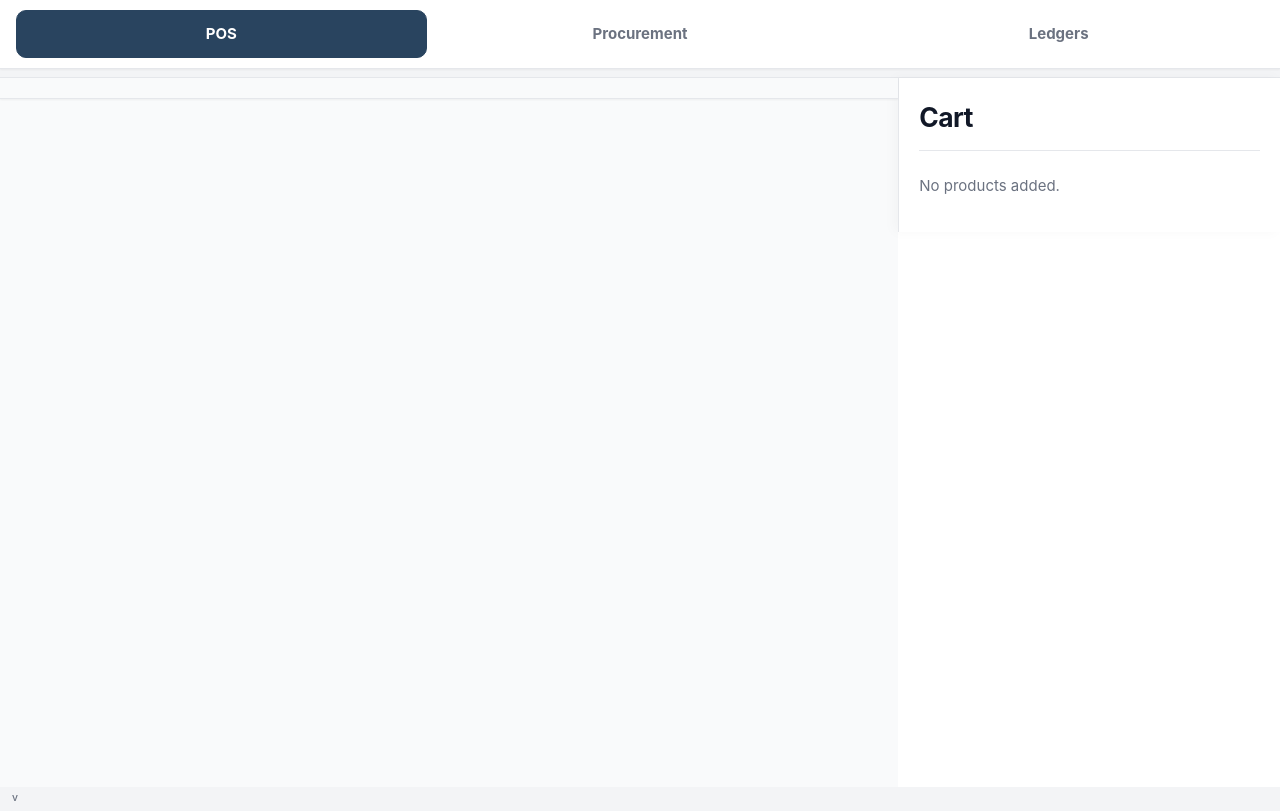
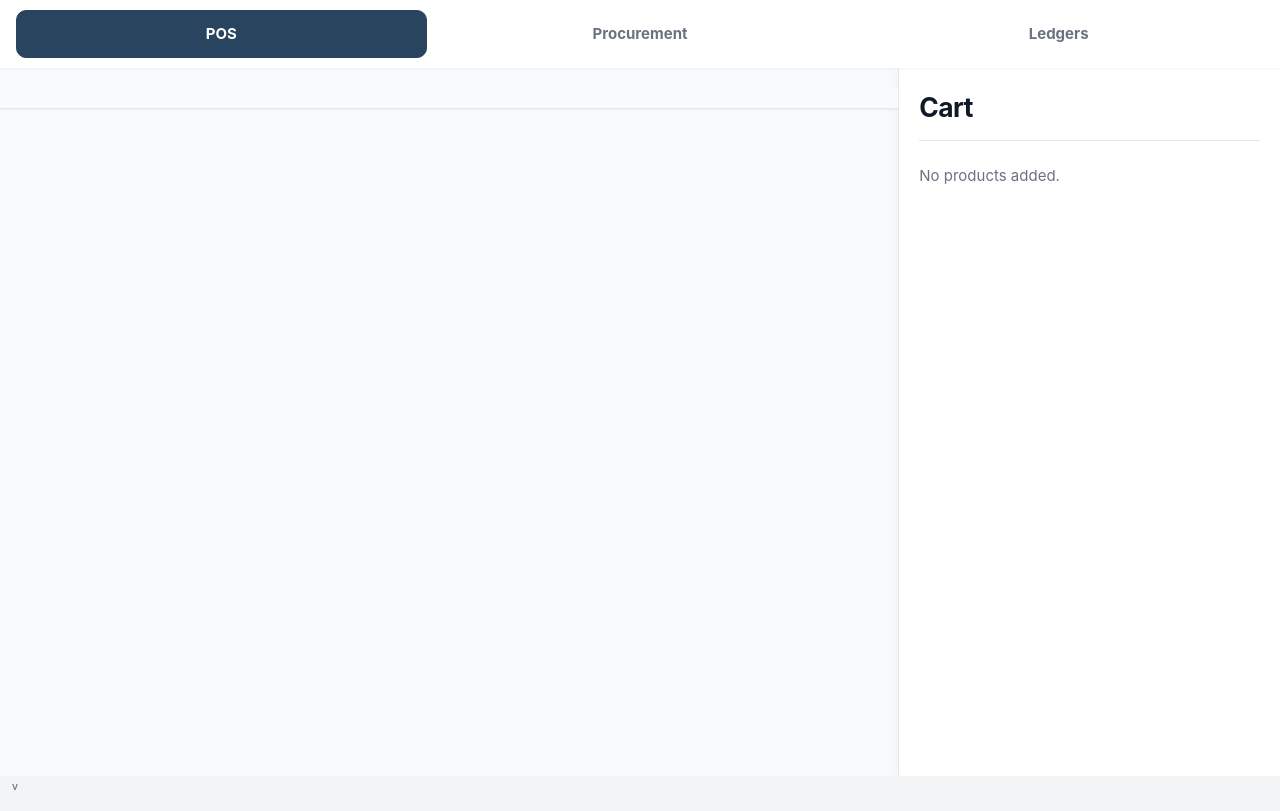
Before and after one commit to kentvillamora-dev/mini-store-pos, a React (Vite) app: page / in a window 1280 px wide. Built offline with nearby package versions, Linux system fonts and the light colour scheme.

Commit message:
Add independent POS product and cart scrolling

```diff
--- a/src/App.tsx
+++ b/src/App.tsx
@@ -282,26 +282,29 @@ function App() {
     const categoryNavigation = document.getElementById(
       'pos-category-navigation',
     )
-    const appNavigation = document.querySelector('.app-nav')
-
-    if (!categorySection || !categoryNavigation) {
+    const productsPanel = document.querySelector('.products-panel')
+
+    if (
+      !categorySection ||
+      !categoryNavigation ||
+      !(productsPanel instanceof HTMLElement)
+    ) {
       return
     }
 
-    const appNavigationHeight =
-      appNavigation?.getBoundingClientRect().height ?? 68
     const categoryNavigationHeight =
       categoryNavigation.getBoundingClientRect().height
-    const landingOffset =
-      appNavigationHeight + categoryNavigationHeight + 12
+
     const targetTop =
-      window.scrollY +
+      productsPanel.scrollTop +
       categorySection.getBoundingClientRect().top -
-      landingOffset
+      productsPanel.getBoundingClientRect().top -
+      categoryNavigationHeight -
+      12
 
     setFocusedPosCategoryId(categoryId)
 
-    window.scrollTo({
+    productsPanel.scrollTo({
       top: Math.max(0, targetTop),
       behavior: 'smooth',
     })
@@ -1600,7 +1603,7 @@ function App() {
             aria-label="Product categories"
             style={{
               position: 'sticky',
-              top: '68px',
+              top: 0,
               zIndex: 30,
               display: 'grid',
               gridTemplateColumns: 'repeat(4, minmax(0, 1fr))',
--- a/src/index.css
+++ b/src/index.css
@@ -93,6 +93,16 @@ body {
   line-height: 1.5;
 }
 
+#root:has(.pos-layout) {
+  display: flex;
+  flex-direction: column;
+
+  height: 100dvh;
+  min-height: 0;
+
+  overflow: hidden;
+}
+
 button,
 input,
 select,
@@ -531,6 +541,8 @@ small {
   top: 0;
   z-index: 100;
 
+  flex-shrink: 0;
+
   display: grid;
   grid-template-columns: repeat(3, 1fr);
 
@@ -540,7 +552,7 @@ small {
 
   background: rgba(255, 255, 255, 0.97);
 
-  border-bottom: 1px solid var(--color-border-light);
+  border-bottom: 0;
 
   box-shadow: var(--shadow-sm);
 }
@@ -676,8 +688,6 @@ textarea:focus {
 input[type="number"] {
   font-variant-numeric: tabular-nums;
 }
-
-
 
 
 /* =========================================================
@@ -1083,16 +1093,19 @@ button:not(.nav-button):not(.product-button):not(.version-button):active {
     minmax(0, 2fr)
     minmax(300px, 0.85fr);
 
+  flex: 1;
+  min-height: 0;
+
   width: 100%;
   max-width: 1600px;
 
-  min-height: calc(100vh - 90px);
-
-  margin: 8px auto 0;
+  margin: 0 auto;
+
+  overflow: hidden;
 
   background: var(--color-surface);
 
-  border-top: 1px solid var(--color-border-light);
+  border-top: 0;
 }
 
 
@@ -1102,8 +1115,14 @@ button:not(.nav-button):not(.product-button):not(.version-button):active {
 
 .products-panel {
   min-width: 0;
+  min-height: 0;
+
+  height: 100%;
 
   padding: 20px;
+
+  overflow-y: auto;
+  overscroll-behavior: contain;
 
   background: var(--color-background-soft);
 }
@@ -1198,17 +1217,20 @@ button:not(.nav-button):not(.product-button):not(.version-button):active {
    ========================================================= */
 
 .cart-panel {
-  position: sticky;
-  top: 68px;
-
-  align-self: start;
+  position: static;
+
+  align-self: stretch;
 
   min-width: 0;
-  max-height: calc(100vh - 68px);
+  min-height: 0;
+
+  height: 100%;
+  max-height: none;
 
   padding: 20px;
 
   overflow-y: auto;
+  overscroll-behavior: contain;
 
   background: #ffffff;
 
@@ -1377,6 +1399,15 @@ main:not(.pos-layout) {
    ========================================================= */
 
 @media (max-width: 760px) {
+  #root:has(.pos-layout) {
+    display: block;
+
+    height: auto;
+    min-height: 100%;
+
+    overflow: visible;
+  }
+
   .business-day-panel {
     width: calc(100% - 20px);
 
@@ -1476,15 +1507,25 @@ main:not(.pos-layout) {
 
   .pos-layout {
     display: block;
+
+    height: auto;
+    min-height: 0;
+
+    overflow: visible;
   }
 
   .products-panel {
+    height: auto;
+
     padding: 14px;
+
+    overflow-y: visible;
   }
 
   .cart-panel {
     position: static;
 
+    height: auto;
     max-height: none;
 
     padding: 14px;
```
